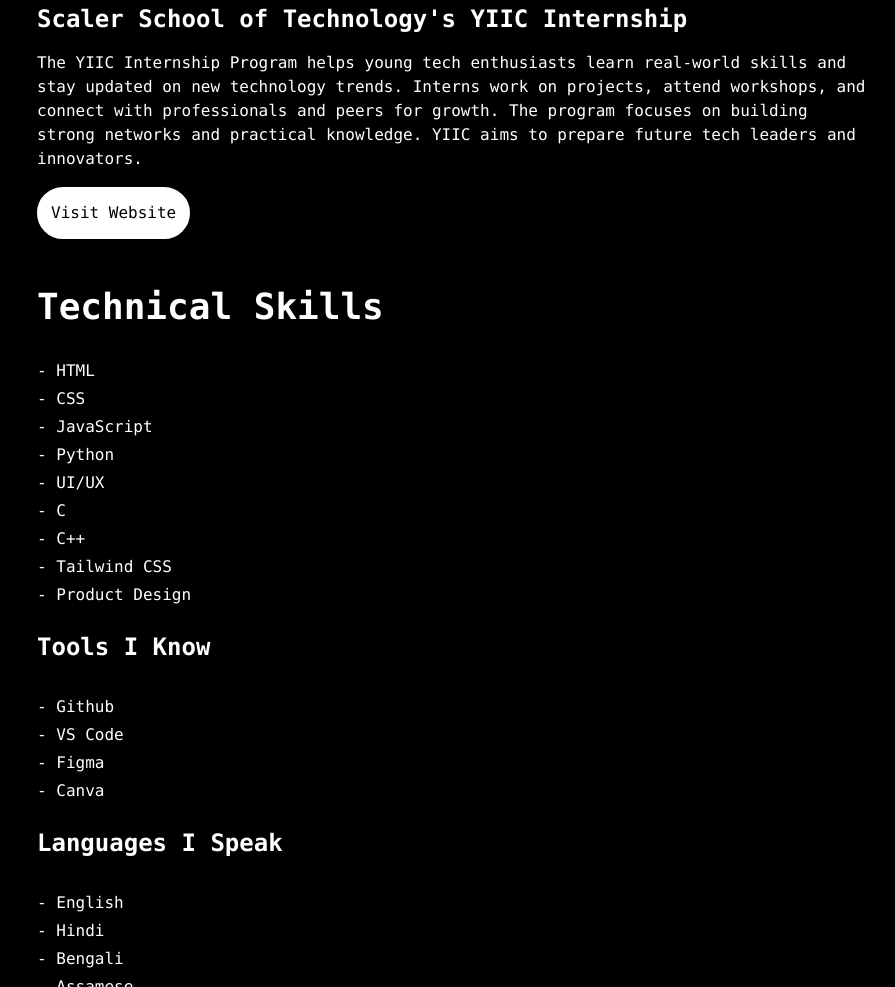
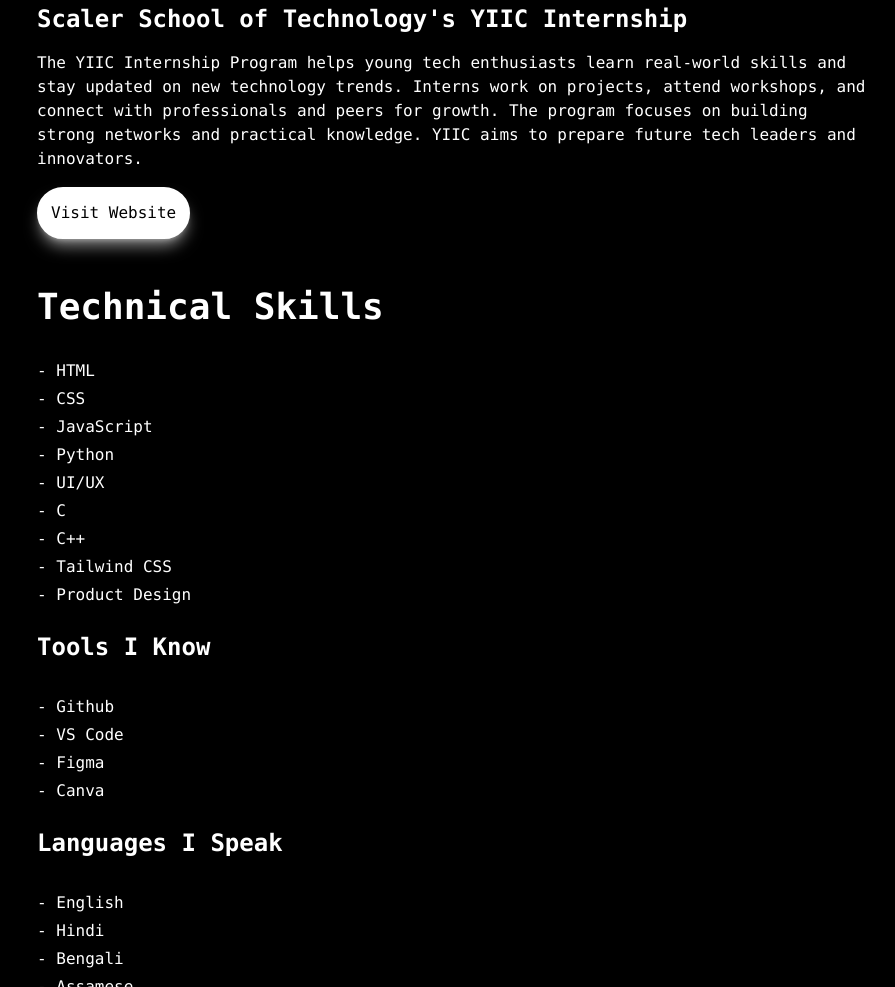
Before and after one commit to Subhadeep-Paul5/Rough-work-, a plain HTML site: page index.html in a window 1280 px wide. Shown: the part 1333-2320 px from the top of the page, without its empty margins (187-1082 px from the left). Drawn offline with nearby package versions, Linux system fonts and the light colour scheme.

Commit message:
Update index.html

```diff
--- a/index.html
+++ b/index.html
@@ -112,9 +112,11 @@
             <article class="mb-12">
                 <h2 class="text-2xl font-semibold mb-4">Scaler School of Technology's YIIC Internship</h2>
                 <p class="mb-4">The YIIC Internship Program helps young tech enthusiasts learn real-world skills and stay updated on new technology trends. Interns work on projects, attend workshops, and connect with professionals and peers for growth. The program focuses on building strong networks and practical knowledge. YIIC aims to prepare future tech leaders and innovators.</p>
-                <a href="#"><button class="rounded-full bg-white text-black border-2 border-white justify-center item-center p-3 shadow-md hover:shadow-lg hover:shadow-white/50 transition duration-300">
+                <div class="justify-center item-center>
+                <a href="#"><button class="rounded-full bg-white text-black border-2 border-white p-3 shadow-lg shadow-white/50 transition duration-300">
   Visit Website
                 </button></a>
+                </div>
             </article>
 
 
```
